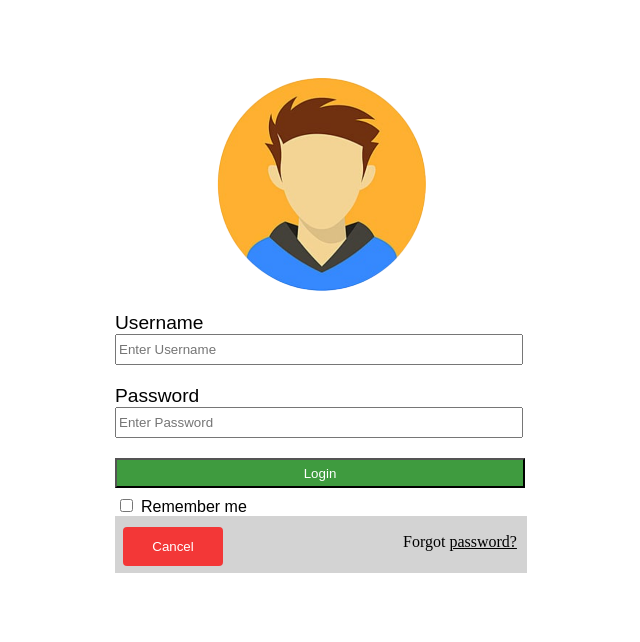
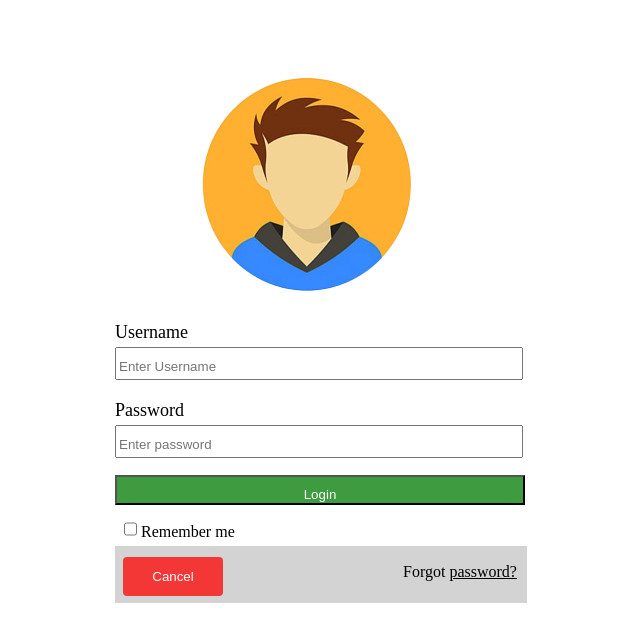
Before and after one commit to sam-pillutla/MERN_TASK_html-css, a plain HTML site: page cssTASK6.html in a window 1280 px wide. Shown: the whole page, without its empty margins (393-1033 px from the left). Drawn offline with Linux system fonts and the light colour scheme.

Commit message:
Add files via upload

```diff
--- a/cssTASK6.html
+++ b/cssTASK6.html
@@ -3,41 +3,19 @@
 <head>
     <meta charset="UTF-8">
     <meta name="viewport" content="width=device-width, initial-scale=1.0">
-    <title>CSS TASK6</title>
+    <title>CSS TASK 6</title>
+
     <style>
-        #pic{
-            width:250px;
-            height:250px;
-            margin-left: 580px;
-            margin-top: 50px;
+        label,input{
+            display: block;
+            padding-bottom: 4px;
+            padding-top: 10px;
         }
         label{
-            margin-left: 500px;
-            font-size: larger;
-            margin-top: 20px;
             font-display: bold;
-            font-family: Arial, Helvetica, sans-serif;
-
+            font-size:large;
         }
-        #name,#pswd{
-            margin-left: 500px;
-            width:400px;
-            height:25px;
-            margin-bottom: 20px;
-        }
-
-        #login{
-            width:410px;
-            color: rgb(255, 255, 255);
-            background-color: rgb(63, 155, 63);
-            height: 30px;
-            display:block;
-            margin-left: 500px;
-            margin-bottom: 8px;
-        }
-
-
-    .box{
+        .box{
         background-color: lightgray;
         border:1px solid lightgray;
         width:410px;
@@ -59,36 +37,63 @@
     }
     #button:hover{
         background-color: rgb(255, 4, 4);
-
     }
 
     p{
         margin-left:5px;
     }
-    #cb{
+    .cb{
         margin-left: 505px;
+        display:inline-flex;
+    }
+    .center{
+        margin-left: 500px;
+    }
+    img{
+        width:250px;
+        height:250px
+    }
+    #name,#pswd{
+        width:400px;
+    }
+    #login{
+            width:410px;
+            color: rgb(255, 255, 255);
+            background-color: rgb(63, 155, 63);
+            height: 30px;
+            display:block;
+            margin-left: 500px;
+            margin-bottom: 8px;
+            margin-top: 17px;
+        }
+    img{
+        margin-left: 565px;
+        margin-top: 50px;
     }
 
     </style>
 </head>
-
 <body>
     <img src="profile.png" alt="profile_pic" id="pic">
     <form>
-        <label for="user">Username<br></label>
-        <input type="text" id="name" placeholder="Enter Username">
+        <div class="center">
+            <label for="name">Username</label>
+            <input type="text" id="name" placeholder="Enter Username">
 
-        <label for="pswd">Password<br></label>
-        <input type="password" id="pswd" placeholder="Enter Password">
-
+            <label for="pswd" style="padding-top:20px;">Password</label>
+            <input type="password" id="pswd" placeholder="Enter password">
+        </div>
         <input type="submit" value="Login" id="login">
 
-        <input type="checkbox" id="cb">
-        <label for="cb" style="margin-left: 1px;font-size: medium;">Remember me</label>
+        <div class="cb">
+            <input type="checkbox">
+            <label for="cb" style="margin-left: 1px;font-size: medium;">Remember me</label>
+        </div>
     </form>
     <div class="box">
         <button id="button">Cancel</button>
         <p style="margin-left: 180px;">Forgot <a href="#" style="color:black;">password?</a></p>
     </div>
+
 </body>
 </html>
```
